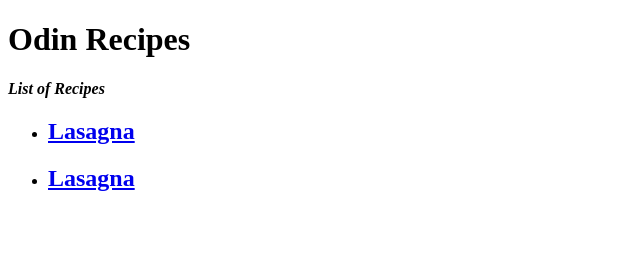
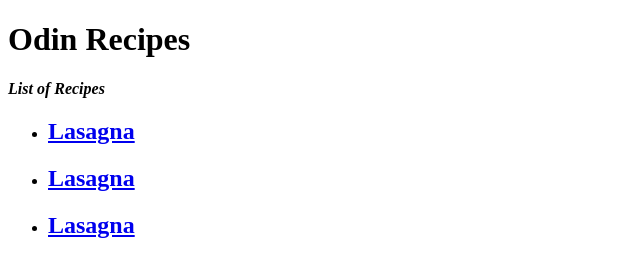
Before and after one commit to Tan-Yu/odin-recipes, a plain HTML site: page index.html in a window 1280 px wide. Shown: the whole page, without its empty margins (0-640 px from the left). Drawn offline with Linux system fonts and the light colour scheme.

Commit message:
Link index.html to bananapie.html

```diff
--- a/index.html
+++ b/index.html
@@ -19,6 +19,11 @@
                     <h2>Lasagna</h2>
                 </a>
             </li>
+            <li>
+                <a href = "./recipes/bananapie.html">
+                    <h2>Lasagna</h2>
+                </a>
+            </li>
         </ul>
 
     </body>
```
